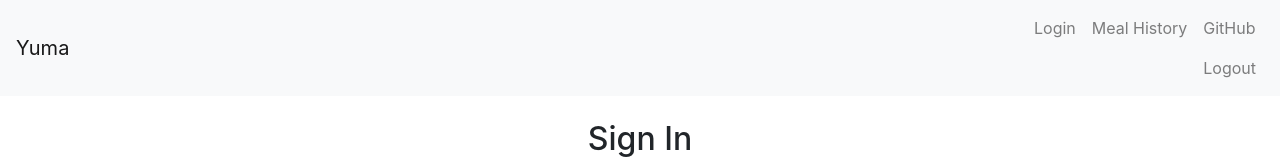
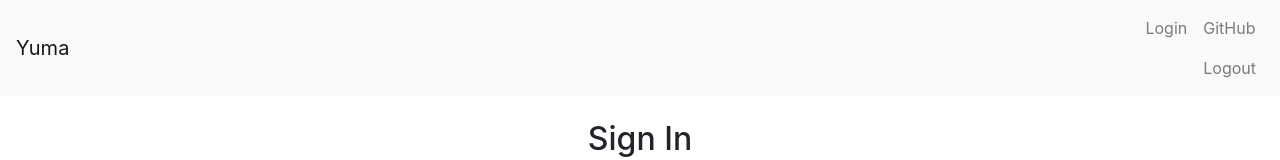
Before and after one commit to faisalhabibgit/Yuma, a React (Create React App) app in the folder frontend/: page /Login in a window 1280 px wide. Shown: the top 160 px of the page. Built offline with nearby package versions, Linux system fonts and the light colour scheme.

Commit message:
NewMeal removed fron Navigation. #23

```diff
--- a/frontend/src/component/Navigation.js
+++ b/frontend/src/component/Navigation.js
@@ -38,10 +38,6 @@ class Navigation extends Component {
                             <NavLink tag={Link} to="/Login">Login</NavLink>
                         </NavItem>
                         <NavItem>
-
-                        <NavLink tag={Link} to="/MealHistory">Meal History</NavLink>
-                        </NavItem>
-                        <NavItem>
                             <NavLink href="https://github.com/faisalhabibgit/Yuma">GitHub</NavLink>
 
                            <NavLink tag={Link} to="/Logout">Logout</NavLink>
```
